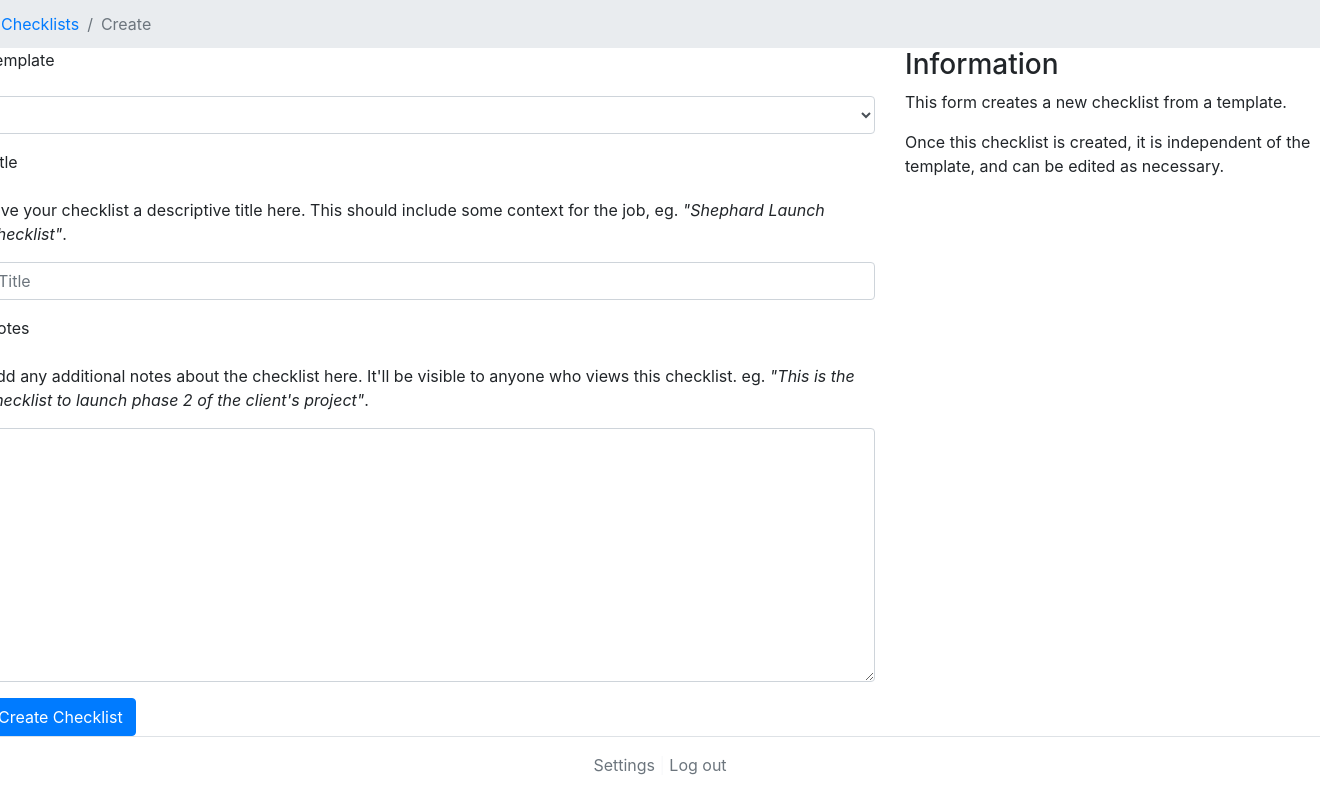
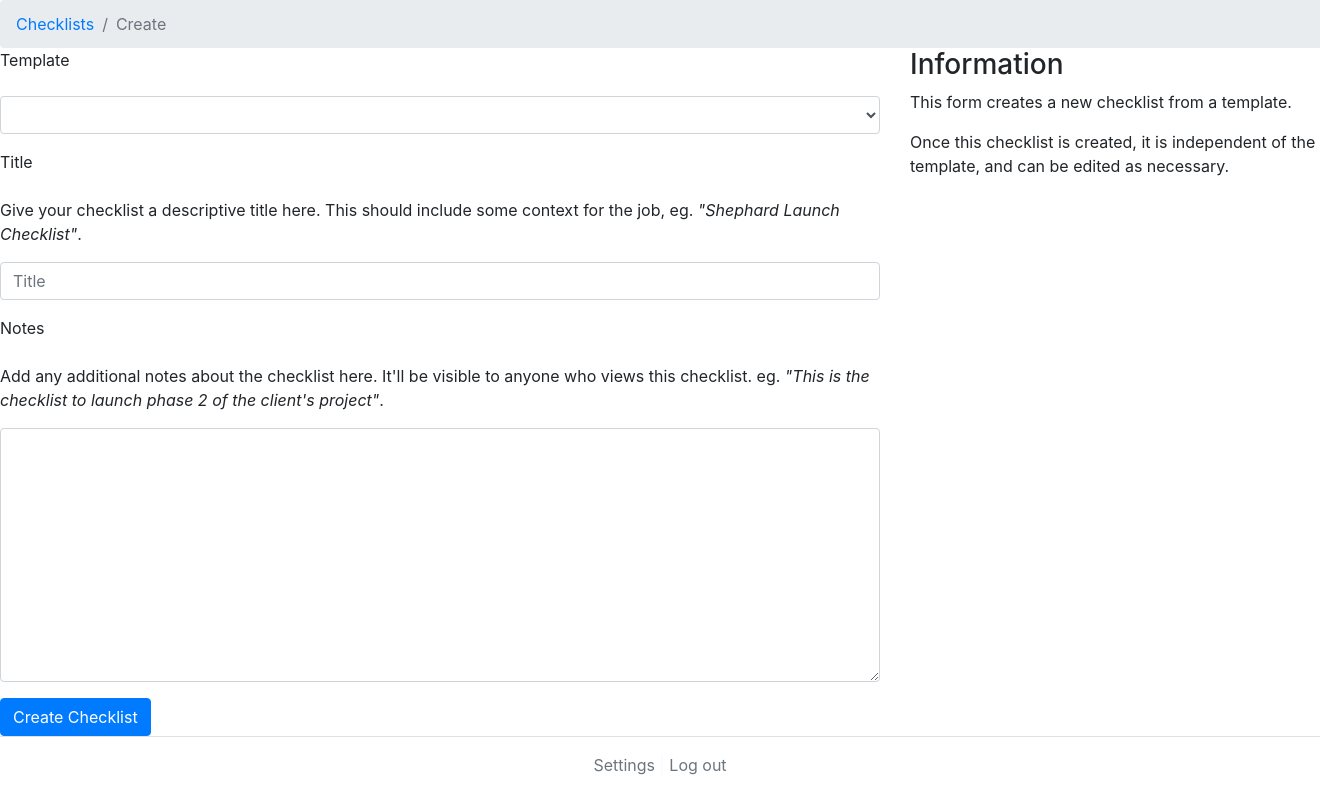
Before and after one commit to giantmade/giant-checklists, a Django app: page /checklists/create/ in a window 1320 px wide. Shown: the part 56-849 px from the top of the page. Run offline with Django 3.2, Linux system fonts and the light colour scheme; the visitor is signed in with stand-in values (Sample User, id 1); data comes from the database, SQL or seed files in the repository; data that the repository does not hold is empty.

Commit message:
Fix padding left

```diff
--- a/core/templates/base.html
+++ b/core/templates/base.html
@@ -44,7 +44,7 @@
             </nav>
 
             <!-- Main body -->
-            <div class="container-fluid pl-0 pr-0">
+            <div class="container-fluid pr-0">
                 {% block header %}
                 {% endblock %}
 
```
